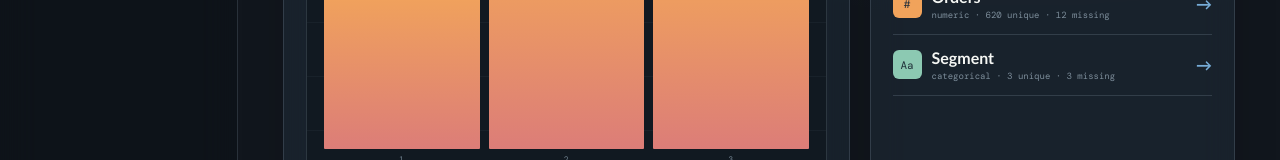
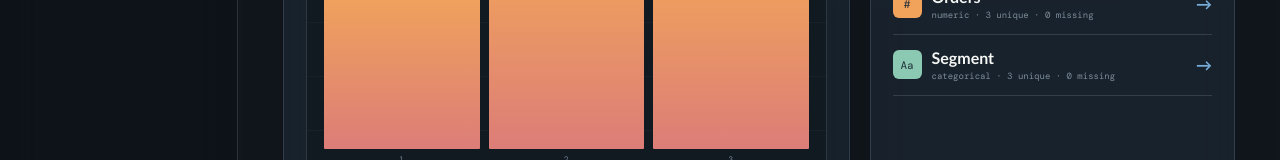
Before and after one commit to arve-garg/pblproject1, a React (Vite) app: page / in a window 1280 px wide. Shown: the part 740-900 px from the top of the page. Built offline with nearby package versions, Linux system fonts and the light colour scheme.

Commit message:
Align demo profile with actual sample dataset

```diff
--- a/src/App.tsx
+++ b/src/App.tsx
@@ -4,7 +4,7 @@ import './App.css'
 type Column = { name: string; type: 'numeric' | 'categorical'; missing: number; unique: number; topValues?: { value: string; count: number }[] }
 type Analysis = { fileName: string; rows: number; columns: number; schema: Column[]; series: { label: number; value: number }[] }
 type ViewName = 'Overview' | 'Explore data' | 'Ask Lumen' | 'Model lab'
-const demo: Analysis = { fileName: 'northstar_sales_q3.csv', rows: 3, columns: 3, schema: [{ name: 'Revenue', type: 'numeric', missing: 0, unique: 1640 }, { name: 'Orders', type: 'numeric', missing: 12, unique: 620 }, { name: 'Segment', type: 'categorical', missing: 3, unique: 3, topValues: [{ value: 'Enterprise', count: 120 }, { value: 'Mid-market', count: 82 }, { value: 'SMB', count: 45 }] }], series: [42000, 55000, 48000].map((value, label) => ({ value, label })) }
+const demo: Analysis = { fileName: 'northstar_sales_q3.csv', rows: 3, columns: 3, schema: [{ name: 'Revenue', type: 'numeric', missing: 0, unique: 3 }, { name: 'Orders', type: 'numeric', missing: 0, unique: 3 }, { name: 'Segment', type: 'categorical', missing: 0, unique: 3, topValues: [{ value: 'Enterprise', count: 1 }, { value: 'Mid-market', count: 1 }, { value: 'SMB', count: 1 }] }], series: [42000, 55000, 48000].map((value, label) => ({ value, label })) }
 const navItems: { name: ViewName; id: string; icon: string }[] = [{ name: 'Overview', id: 'overview', icon: '◈' }, { name: 'Explore data', id: 'explore', icon: '⌁' }, { name: 'Ask Lumen', id: 'ask', icon: '✦' }, { name: 'Model lab', id: 'model-lab', icon: '◫' }]
 
 function Chart({ mode, data }: { mode: string; data: Analysis }) {
```
